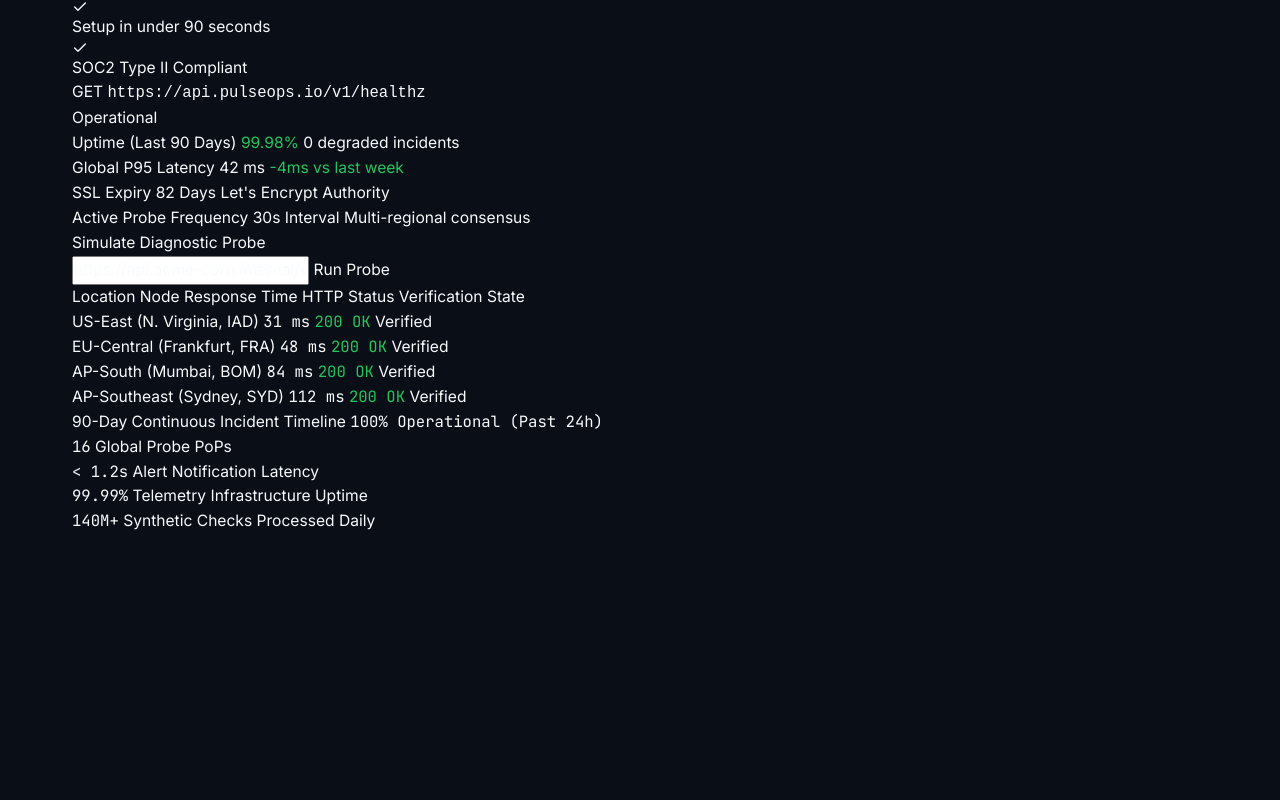
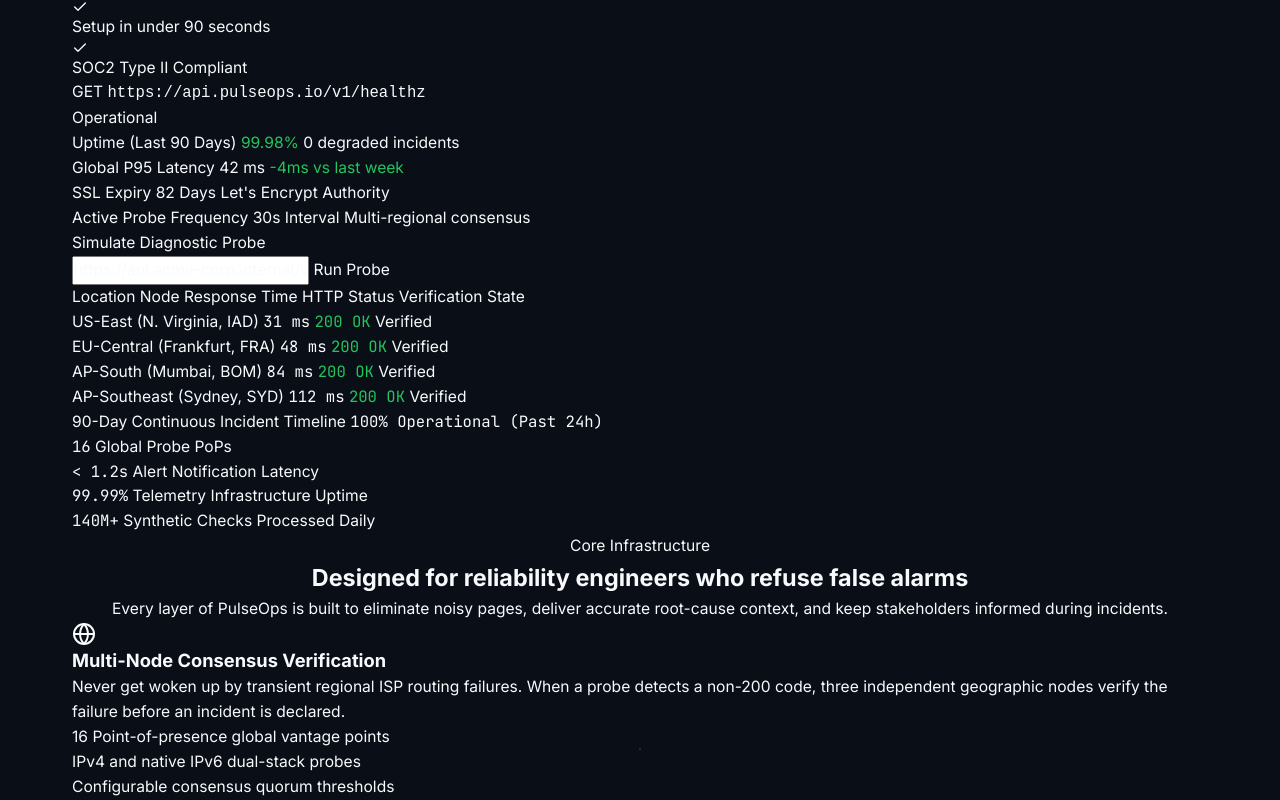
Before and after one commit to Jayant-Jangid/pulseops, a plain HTML site: page index.html in a window 1280 px wide. Shown: the part 451-1251 px from the top of the page. Before the commit the page ends 985 px from the top, so only its background shows below. Drawn offline with Linux system fonts and the light colour scheme.

```diff
--- a/index.html
+++ b/index.html
@@ -287,6 +287,40 @@
     </section>
 
     <!-- Features Section -->
-      </main>
+    <section class="section features-section" id="features">
+      <div class="container">
+        <div class="section-heading text-center">
+          <span class="section-tag">Core Infrastructure</span>
+          <h2 class="section-title">Designed for reliability engineers who refuse false alarms</h2>
+          <p class="section-subtitle">
+            Every layer of PulseOps is built to eliminate noisy pages, deliver accurate root-cause context, and keep stakeholders informed during incidents.
+          </p>
+        </div>
+
+        <div class="features-grid">
+          <!-- Feature Card 1 -->
+          <article class="feature-card">
+            <div class="feature-icon-wrapper" aria-hidden="true">
+              <svg width="24" height="24" viewBox="0 0 24 24" fill="none" stroke="currentColor" stroke-width="2" stroke-linecap="round" stroke-linejoin="round">
+                <circle cx="12" cy="12" r="10"></circle>
+                <line x1="2" y1="12" x2="22" y2="12"></line>
+                <path d="M12 2a15.3 15.3 0 0 1 4 10 15.3 15.3 0 0 1-4 10 15.3 15.3 0 0 1-4-10 15.3 15.3 0 0 1 4-10z"></path>
+              </svg>
+            </div>
+            <h3 class="feature-title">Multi-Node Consensus Verification</h3>
+            <p class="feature-description">
+              Never get woken up by transient regional ISP routing failures. When a probe detects a non-200 code, three independent geographic nodes verify the failure before an incident is declared.
+            </p>
+            <ul class="feature-spec-list">
+              <li>16 Point-of-presence global vantage points</li>
+              <li>IPv4 and native IPv6 dual-stack probes</li>
+              <li>Configurable consensus quorum thresholds</li>
+            </ul>
+          </article>
+
+                  </div>
+      </div>
+    </section>
+  </main>
 </body>
 </html>
```
